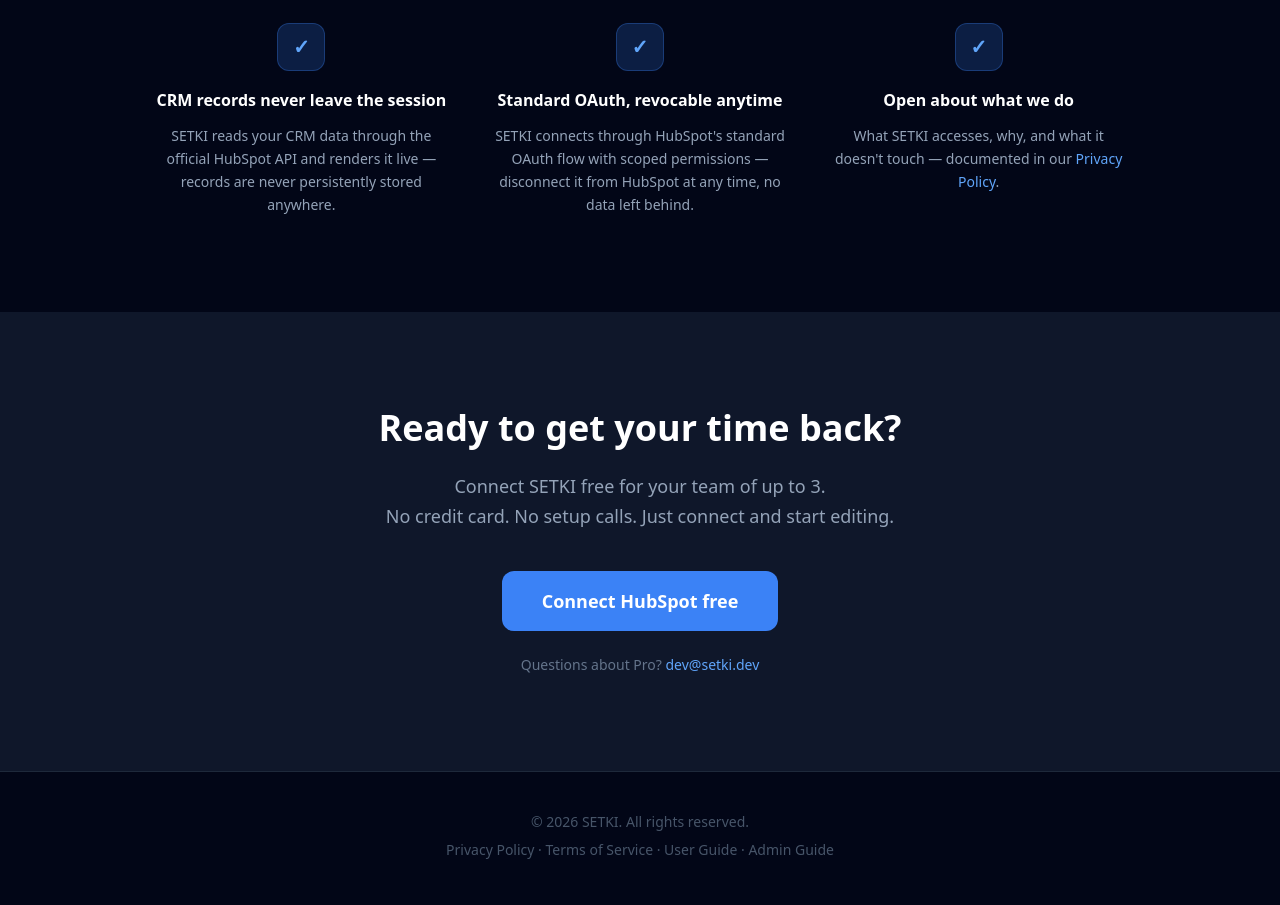
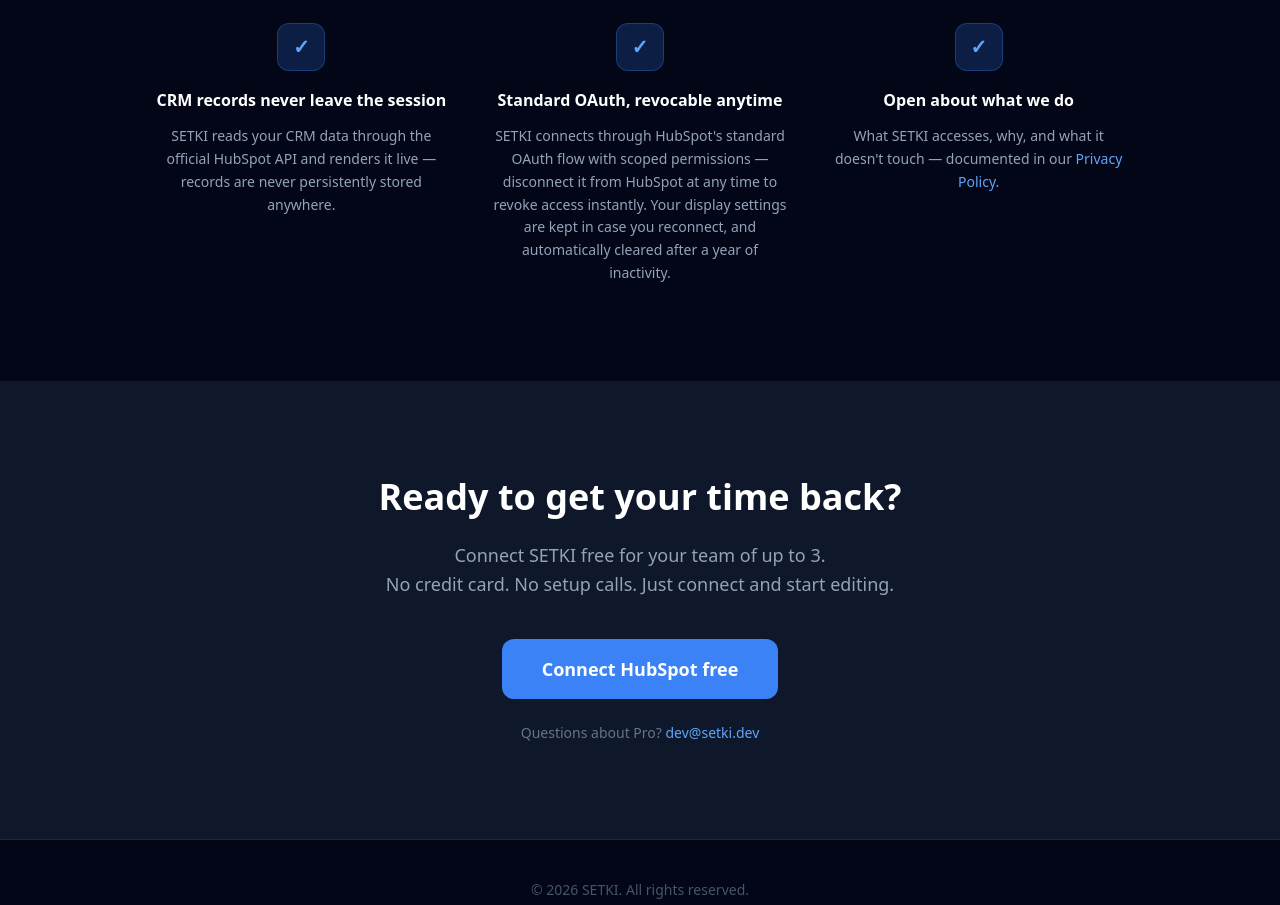
Before and after one commit to dzino/setki, a website: page hubspot.html in a window 1280 px wide. Shown: the part 6220-7125 px from the top of the page. Drawn offline with nearby package versions, Linux system fonts and the light colour scheme.

Commit message:
fix(landing): смягчить формулировку про disconnect — данные не стираются мгновенно
«No data left behind» не соответствовало коду: disconnect отзывает OAuth,
но конфиг/лицензия портала оставались в KV бессрочно (нужно на случай входа
с другого устройства). Теперь формулировка соответствует реальному поведению
после внедрения годового таймера бездействия (gc.ts на backend-hubspot).

```diff
--- a/hubspot.html
+++ b/hubspot.html
@@ -320,7 +320,7 @@
           <span class="text-blue-400 text-xl font-bold">✓</span>
         </div>
         <h3 class="text-white font-semibold mb-3">Standard OAuth, revocable anytime</h3>
-        <p class="text-slate-400 text-sm leading-relaxed">SETKI connects through HubSpot's standard OAuth flow with scoped permissions — disconnect it from HubSpot at any time, no data left behind.</p>
+        <p class="text-slate-400 text-sm leading-relaxed">SETKI connects through HubSpot's standard OAuth flow with scoped permissions — disconnect it from HubSpot at any time to revoke access instantly. Your display settings are kept in case you reconnect, and automatically cleared after a year of inactivity.</p>
       </div>
       <div class="text-center">
         <div class="w-12 h-12 bg-blue-500/20 border border-blue-500/30 rounded-xl flex items-center justify-center mx-auto mb-4">
```
